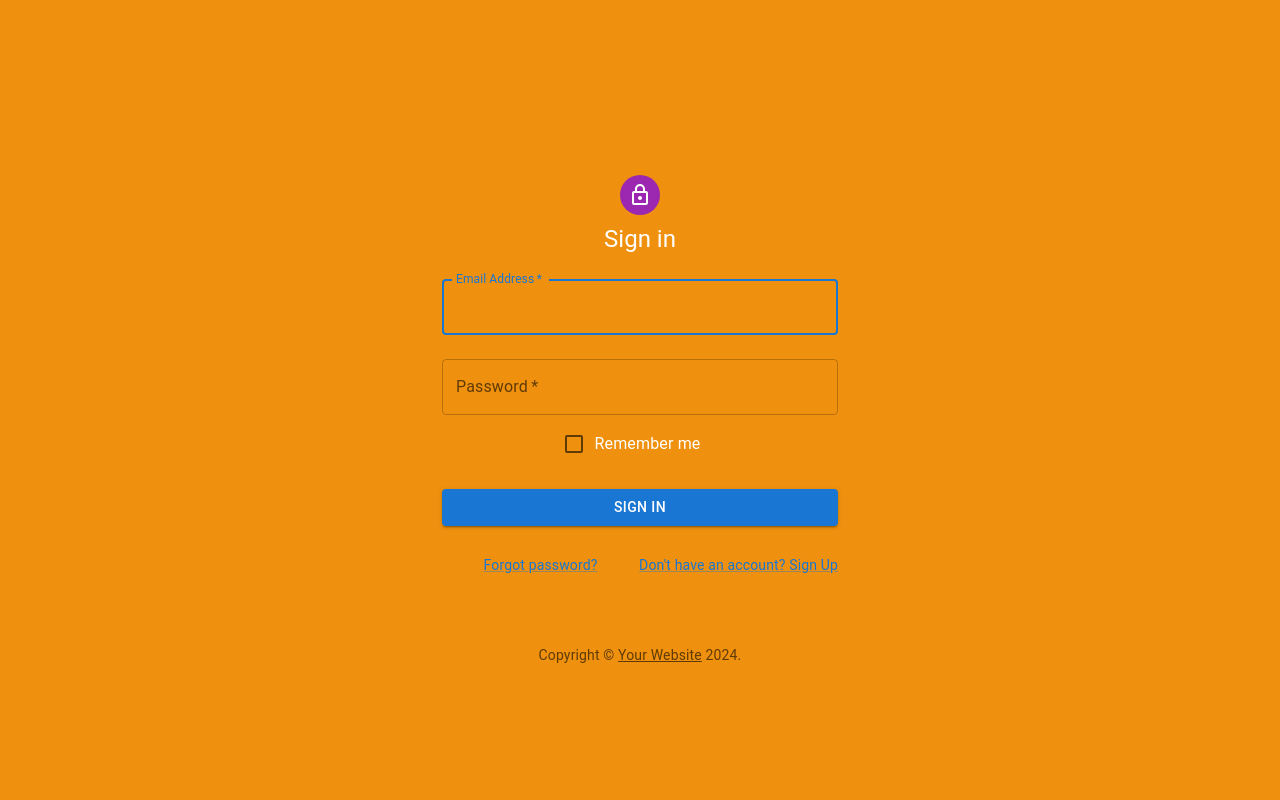
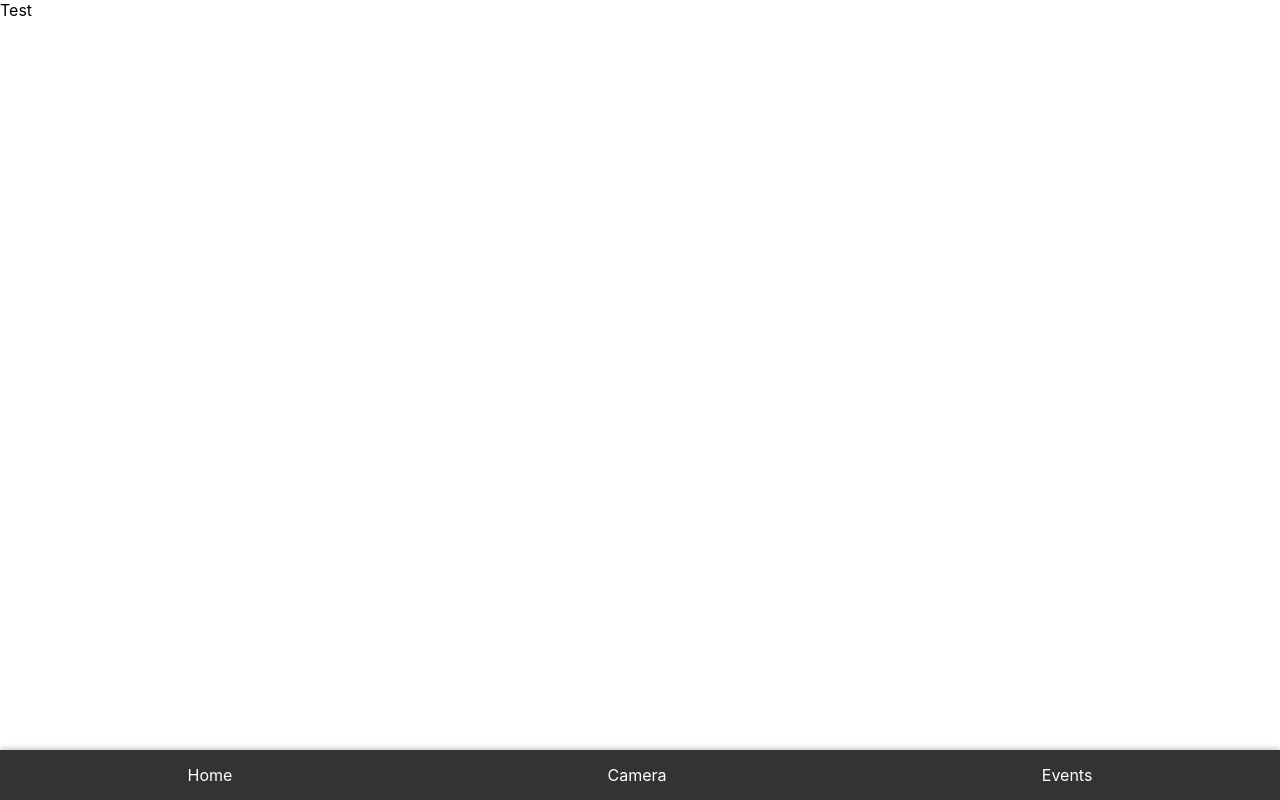
Before and after one commit to CampusQuest/HackTheStudentLife, a React (Create React App) app: page / in a window 1280 px wide. Built offline with nearby package versions, Linux system fonts and the light colour scheme.

Commit message:
Set up routing

```diff
--- a/src/App.js
+++ b/src/App.js
@@ -1,4 +1,5 @@
 import './App.css';
+import HomePage from './components/homepage';
 import SignIn from './SignIn';
 
 
@@ -6,7 +7,7 @@ function App() {
   return (
     <div className="App">
       <header className="App-header">
-        <SignIn />
+        <HomePage />
       </header>
     </div>
   );
--- /dev/null
+++ b/src/components/camera/index.jsx
@@ -0,0 +1,7 @@
+import React from "react";
+
+function ARPage() {
+  return <div>Test</div>;
+}
+
+export default ARPage;
--- /dev/null
+++ b/src/components/homepage/index.jsx
@@ -0,0 +1,13 @@
+import React from "react";
+import NavBar from "../shared/NavBar";
+
+function HomePage() {
+  return (
+    <div>
+      Test
+      <NavBar />
+    </div>
+  );
+}
+
+export default HomePage;
--- /dev/null
+++ b/src/components/shared/NavBar.css
@@ -0,0 +1,32 @@
+/* NavBar.css */
+
+.navbar {
+  position: fixed; /* Fixed position */
+  bottom: 0; /* Stick to the bottom */
+  width: 100%; /* Full width */
+  background-color: #333; /* Example background color */
+  overflow: hidden; /* Hide overflow */
+  box-shadow: 0 -2px 5px rgba(0, 0, 0, 0.2); /* Optional: adds shadow to the top of the navbar */
+  z-index: 1000; /* Ensure the navbar is above other items */
+}
+
+.nav-items {
+  list-style: none; /* Remove default list styling */
+  padding: 0; /* Remove default padding */
+  margin: 0; /* Remove default margin */
+  display: flex; /* Layout nav items in a row */
+  justify-content: space-around; /* Even spacing between items */
+}
+
+.nav-item a {
+  display: block; /* Block level links */
+  padding: 15px; /* Padding for tap area */
+  color: white; /* Text color */
+  text-decoration: none; /* No underlines on links */
+  text-align: center; /* Center text */
+}
+
+.nav-item a:hover {
+  background-color: #ddd; /* Hover state */
+  color: black; /* Text color for hover state */
+}
--- /dev/null
+++ b/src/components/shared/NavBar.jsx
@@ -0,0 +1,22 @@
+import React from "react";
+import "./NavBar.css";
+
+const NavBar = () => {
+  return (
+    <nav className="navbar">
+      <ul className="nav-items">
+        <li className="nav-item">
+          <a href="/">Home</a>
+        </li>
+        <li className="nav-item">
+          <a href="/camera">Camera</a>
+        </li>
+        <li className="nav-item">
+          <a href="/events">Events</a>
+        </li>
+      </ul>
+    </nav>
+  );
+};
+
+export default NavBar;
```
Also changed, not shown: src/components/events/index.jsx (added, +7 -0 lines), src/index.js (+16 -5 lines), src/components/signin/index.jsx (added).
